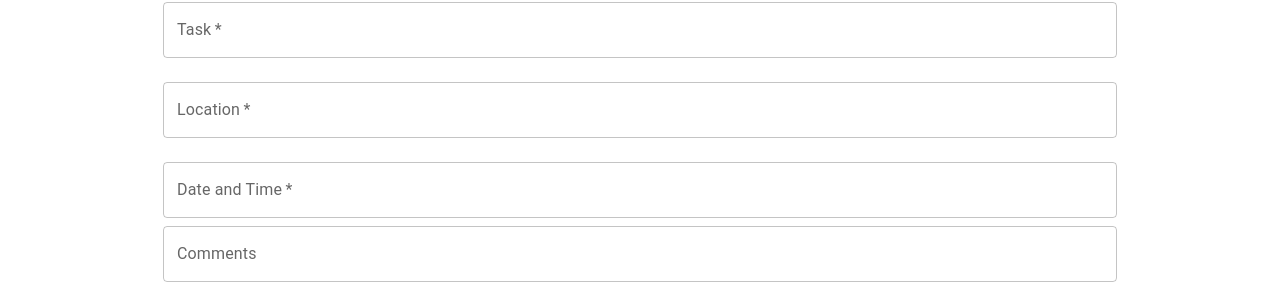
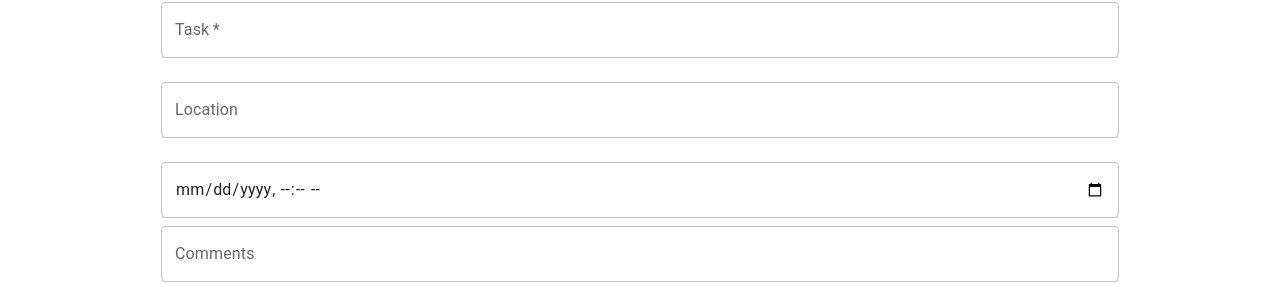
Before and after one commit to hmuhumed/NextPlan, a React (Create React App) app: page /#/plan in a window 1280 px wide. Shown: the part 164-448 px from the top of the page. Built offline with nearby package versions, Linux system fonts and the light colour scheme; no server answers.

Commit message:
Added  inputs for location and datetime and setup the saga dispatch

```diff
--- a/package.json
+++ b/package.json
@@ -7,9 +7,11 @@
     "node": "18.x"
   },
   "dependencies": {
+    "@date-io/date-fns": "^2.17.0",
     "@emotion/react": "^11.11.1",
     "@emotion/styled": "^11.11.0",
     "@mui/material": "^5.14.5",
+    "@mui/x-date-pickers": "^6.11.2",
     "axios": "^0.21.1",
     "bcryptjs": "^2.4.3",
     "cookie-session": "^2.0.0",
--- a/src/components/PlanForm/PlanForm.jsx
+++ b/src/components/PlanForm/PlanForm.jsx
@@ -1,7 +1,7 @@
 import React, { useState } from "react";
 import { useDispatch } from "react-redux";
 import { useHistory } from "react-router-dom";
-import { TextField, Button, Typography, Box } from "@mui/material";
+import { TextField, Button, Typography, Box, Input } from "@mui/material";
 
 function PlanForm() {
   const [task, setTask] = useState("");
@@ -64,18 +64,15 @@ function PlanForm() {
           label="Location"
           value={location}
           margin="normal"
+          fullWidth
           onChange={handleLocationChange}
-        fullWidth
-        required
-        autoComplete="off"
         />
           <TextField
-        label="Date and Time"
+            type="datetime-local"
             value={dateTime}
             margin="normal"
             onChange={handleDateTimeChange}
             fullWidth
-        required
           />
         <TextField
           label="Comments"
```
Lines whose indentation alone changed are shown as unchanged.
